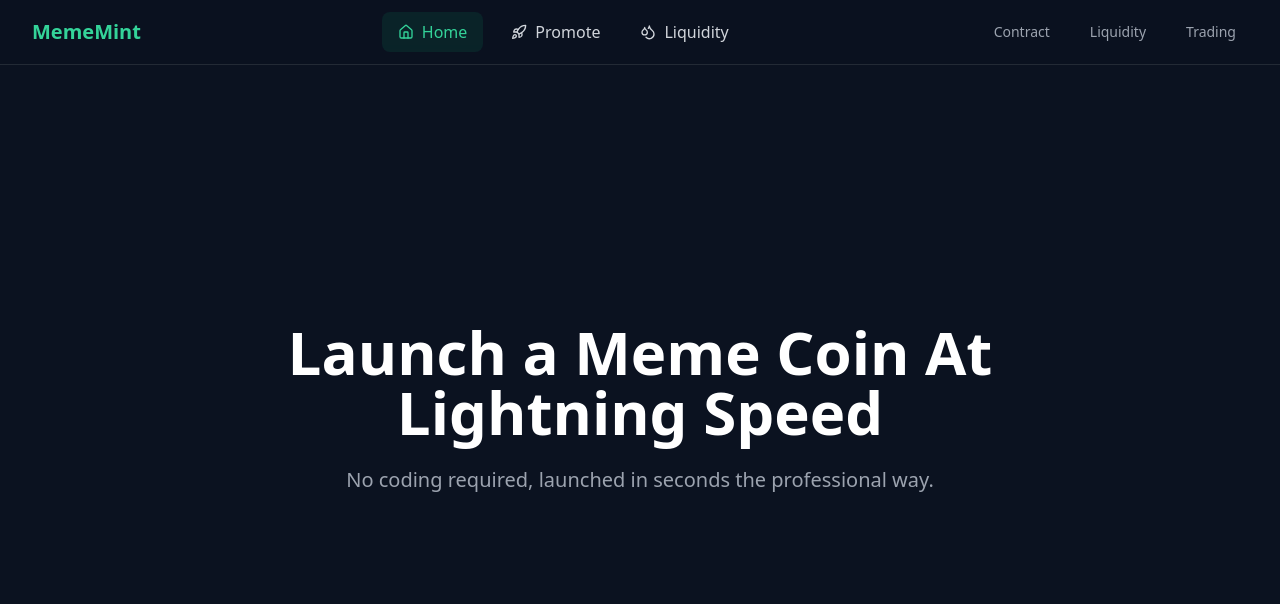
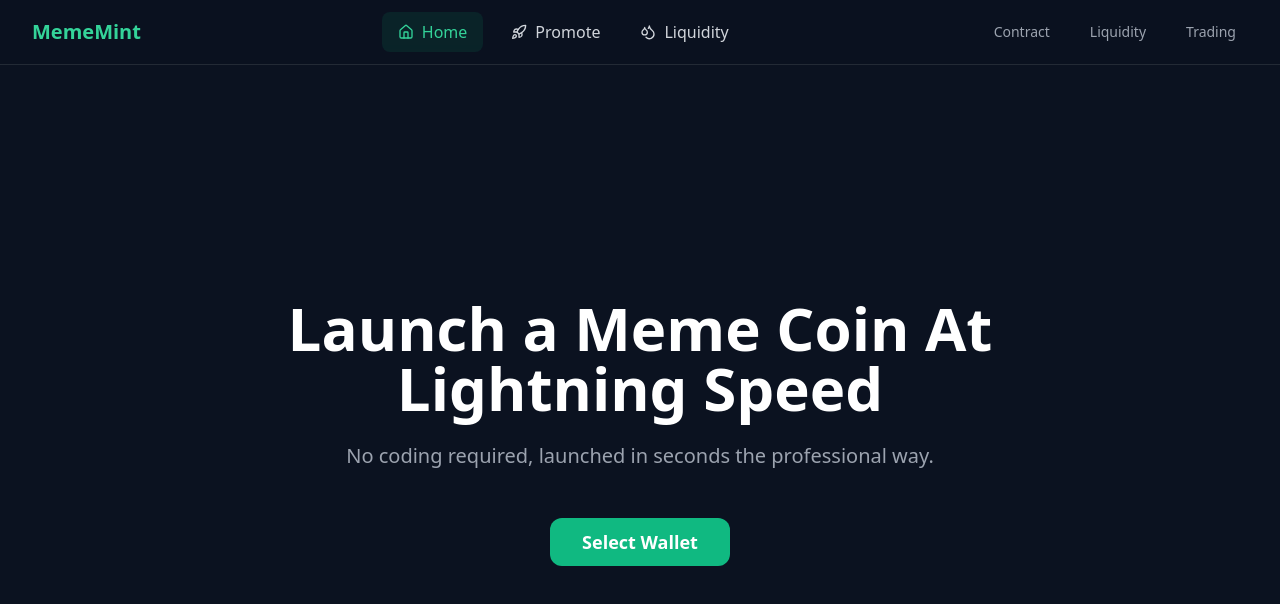
Before and after one commit to AlbionAI/smooth-journey-web, a React (Vite) app: page / in a window 1280 px wide. Shown: the top 604 px of the page. Built offline with nearby package versions, Linux system fonts and the light colour scheme.

Commit message:
Add wallet connect and center text
Improve text centering and integrate wallet connect functionality.

```diff
--- a/src/components/Hero.tsx
+++ b/src/components/Hero.tsx
@@ -1,10 +1,11 @@
 
 import { motion } from "framer-motion";
+import WalletConnect from "./WalletConnect";
 
 const Hero = () => {
   return (
     <div className="min-h-screen flex items-center justify-center bg-[#0B1220] pt-16">
-      <div className="max-w-4xl mx-auto px-4 sm:px-6 lg:px-8 text-center">
+      <div className="max-w-4xl mx-auto px-4 sm:px-6 lg:px-8 text-center flex flex-col items-center">
         <motion.h1
           className="text-5xl sm:text-6xl font-bold text-white mb-6"
           initial={{ opacity: 0, y: 20 }}
@@ -14,13 +15,20 @@ const Hero = () => {
           Launch a Meme Coin At Lightning Speed
         </motion.h1>
         <motion.p
-          className="text-lg sm:text-xl text-gray-400 mb-12"
+          className="text-lg sm:text-xl text-gray-400 mb-12 max-w-2xl"
           initial={{ opacity: 0, y: 20 }}
           animate={{ opacity: 1, y: 0 }}
           transition={{ duration: 0.6, delay: 0.2 }}
         >
           No coding required, launched in seconds the professional way.
         </motion.p>
+        <motion.div
+          initial={{ opacity: 0, y: 20 }}
+          animate={{ opacity: 1, y: 0 }}
+          transition={{ duration: 0.6, delay: 0.4 }}
+        >
+          <WalletConnect />
+        </motion.div>
       </div>
     </div>
   );
--- /dev/null
+++ b/src/components/WalletConnect.tsx
@@ -0,0 +1,56 @@
+
+import { useState } from 'react';
+import { Button } from "./ui/button";
+import { Wallet } from "lucide-react";
+import { useToast } from "../hooks/use-toast";
+
+type WalletType = 'phantom' | 'solflare' | 'metamask' | null;
+
+const WalletConnect = () => {
+  const [isConnecting, setIsConnecting] = useState(false);
+  const [address, setAddress] = useState<string | null>(null);
+  const { toast } = useToast();
+
+  const handleConnectWallet = async () => {
+    setIsConnecting(true);
+    try {
+      // Simulated wallet connection for now
+      await new Promise(resolve => setTimeout(resolve, 1000));
+      const mockAddress = "0x742d35Cc6634C0532925a3b844Bc454e4438f44e";
+      setAddress(mockAddress);
+      toast({
+        title: "Wallet Connected",
+        description: `Successfully connected to ${mockAddress.slice(0, 6)}...${mockAddress.slice(-4)}`,
+      });
+    } catch (error) {
+      toast({
+        variant: "destructive",
+        title: "Error",
+        description: "Failed to connect wallet. Please try again.",
+      });
+    } finally {
+      setIsConnecting(false);
+    }
+  };
+
+  return address ? (
+    <Button
+      size="lg"
+      className="bg-emerald-500/10 text-emerald-400 hover:bg-emerald-500/20 font-semibold px-8 py-6 text-lg rounded-xl transition-all flex items-center justify-center"
+    >
+      <Wallet className="mr-2 h-5 w-5" />
+      {`${address.slice(0, 6)}...${address.slice(-4)}`}
+    </Button>
+  ) : (
+    <Button
+      size="lg"
+      className="bg-emerald-500 hover:bg-emerald-600 text-white font-semibold px-8 py-6 text-lg rounded-xl transition-all transform hover:scale-105 flex items-center justify-center"
+      onClick={handleConnectWallet}
+      disabled={isConnecting}
+    >
+      {isConnecting ? "Connecting..." : "Select Wallet"}
+    </Button>
+  );
+};
+
+export default WalletConnect;
```
